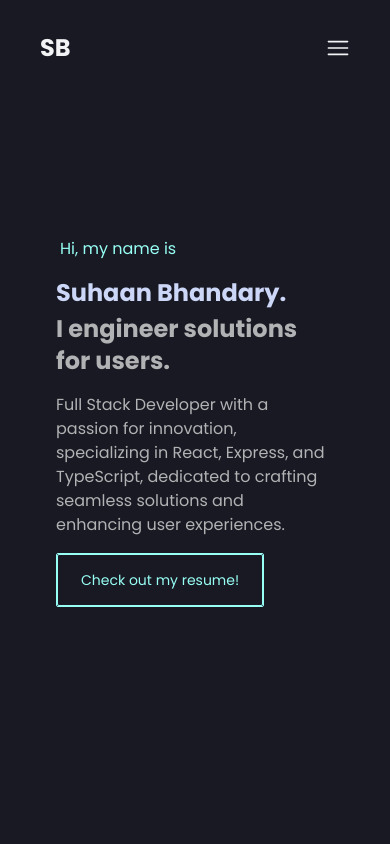
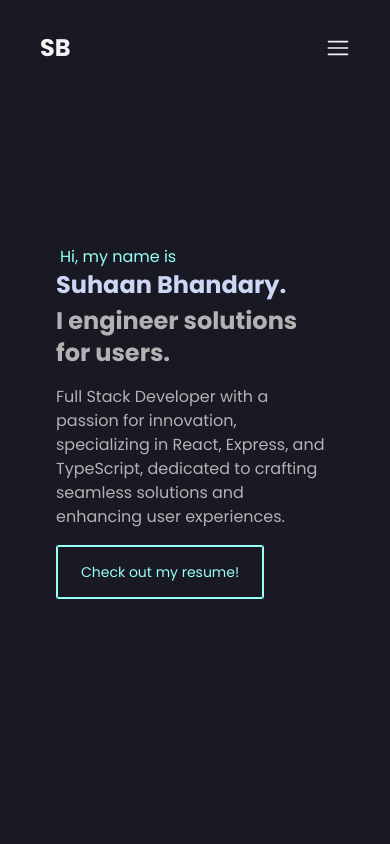
Before and after one commit to Suhaan-Bhandary/Suhaan-Portfolio-2023, a Next.js app: page / in a window 390 px wide. Shown: the top 844 px of the page. Built offline with nearby package versions, Linux system fonts and the light colour scheme.

Commit message:
feat: home page css

```diff
--- a/app/page.tsx
+++ b/app/page.tsx
@@ -4,17 +4,17 @@ export default function Home() {
   return (
     <section className="container mx-auto flex min-h-svh flex-col justify-center">
       <h1 className="mb-1">
-        <span className="mb-4 ml-1 block text-base text-accent-400 md:text-xl">
+        <span className="ml-1 block text-base text-accent-400 md:mb-4 md:text-xl">
           Hi, my name is
         </span>
         <span className="block text-2xl font-bold text-textLight-600 md:text-4xl lg:text-6xl">
           Suhaan Bhandary.
         </span>
       </h1>
-      <h2 className="mb-4 text-2xl font-bold text-textLight-400 md:text-3xl lg:text-5xl">
+      <h2 className="text-2xl font-bold text-textLight-400 md:text-3xl lg:text-5xl">
         I engineer solutions for users.
       </h2>
-      <p className="mb-4 text-textLight-400 md:max-w-[50ch]">
+      <p className="my-4 text-textLight-400 md:max-w-[50ch]">
         Full Stack Developer with a passion for innovation, specializing in
         React, Express, and TypeScript, dedicated to crafting seamless solutions
         and enhancing user experiences.
```
